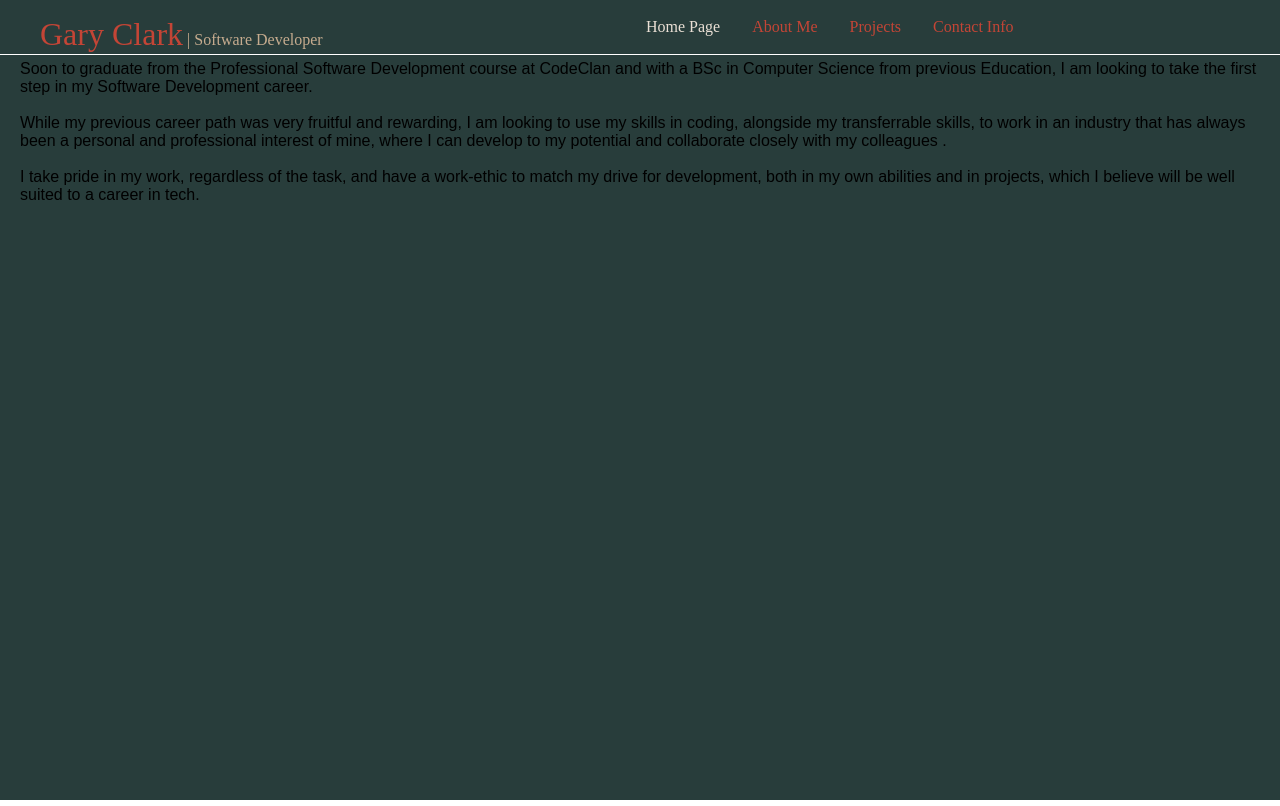
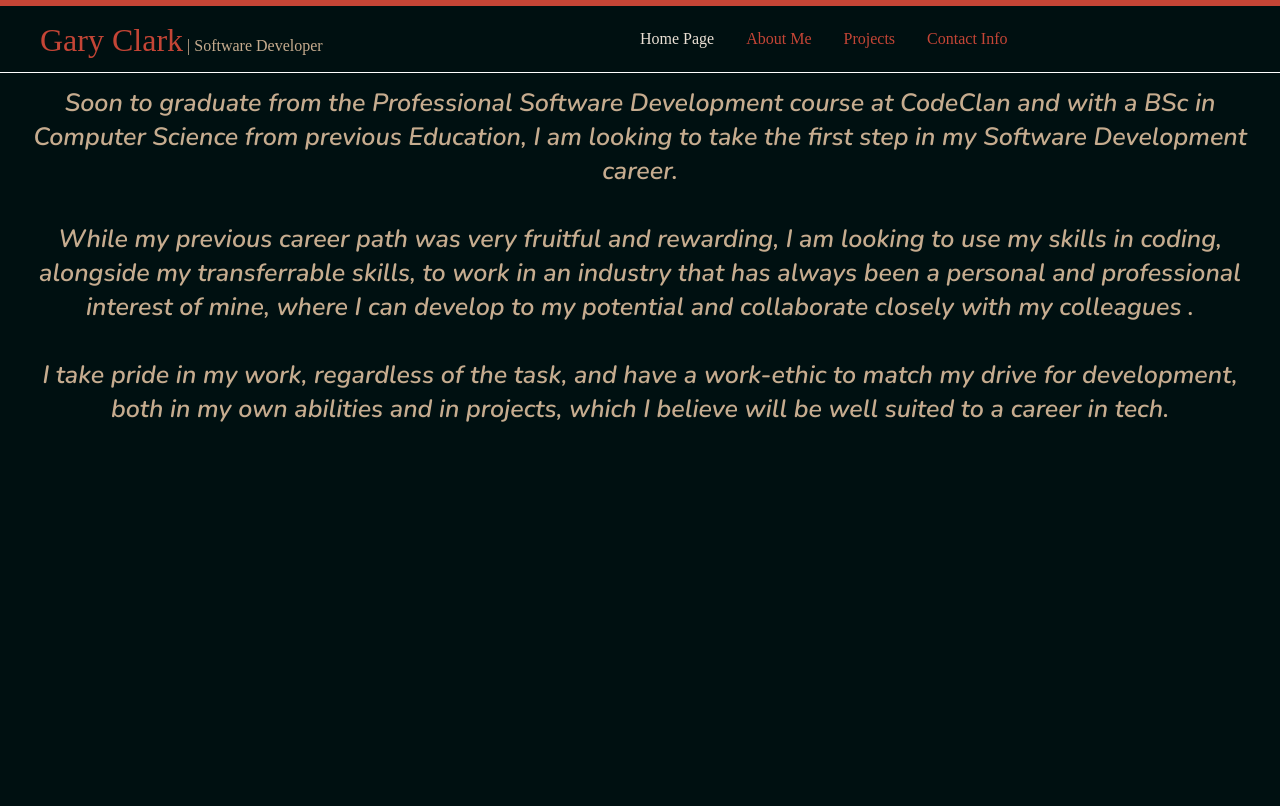
Before and after one commit to Gclark04432/React-Portfolio-Website, a React (Create React App) app: page /about in a window 1280 px wide. Built offline with nearby package versions, Linux system fonts and the light colour scheme.

Commit message:
add some css to logos and background color change

```diff
--- a/src/Components/AboutMeComponents/AboutMe.css
+++ b/src/Components/AboutMeComponents/AboutMe.css
@@ -1,6 +1,12 @@
+@import url('https://fonts.googleapis.com/css2?family=Nunito:ital,wght@1,600&display=swap');
+
+
 .about-me-main {
-  margin-top:30px;
+  margin-top: 50px;
   display: flex;
-  justify-content: center;
-  font-family: fantasy;
+  justify-self: center;
+  font-family: 'Nunito', sans-serif;
+  color: #C6AC8F;
+  font-size: 25px;
+  text-align: center;
 }
--- a/src/Components/HomePageComponents/HomePage.css
+++ b/src/Components/HomePageComponents/HomePage.css
@@ -1,3 +1,5 @@
+@import url('https://fonts.googleapis.com/css2?family=Nunito:ital,wght@1,600&display=swap');
+
 .home-page-content {
   height: 100vh;
   width: 100vw;
@@ -5,6 +7,7 @@
   display: grid;
   grid-template-rows: 1fr 6fr;
   margin-top: 23px;
+  font-family: 'Nunito', sans-serif;
 }
 
 .intro {
@@ -31,7 +34,7 @@
   display: flex;
   flex-direction: row;
   flex-wrap: wrap;
-  justify-content: space-between;
+  justify-content: space-around;
   background-color: white;
   width: 80%;
   height: 300px;
--- a/src/Components/HomePageComponents/HomePage.js
+++ b/src/Components/HomePageComponents/HomePage.js
@@ -24,20 +24,20 @@ function HomePage() {
         Based in edinburgh currently I have experience working on full-stack applications and am confident in a number of languages and technologies as my project showcase demonstrates.
       </p>
       <section className="tech-and-languages">
-        <img class="logo" src={rubyLogo} alt="Ruby"/>
-        <img class="logo" src={javaLogo} alt="Java"/>
-        <img class="logo" src={javascriptLogo} alt="Javascript"/>
-        <img class="logo" src={reactLogo} alt="JS React"/>
-        <img class="logo" src={swiftLogo} alt="Swift"/>
+        <img className="logo" src={rubyLogo} alt="Ruby"/>
+        <img className="logo" src={javaLogo} alt="Java"/>
+        <img className="logo" src={javascriptLogo} alt="Javascript"/>
+        <img className="logo" src={reactLogo} alt="JS React"/>
+        <img className="logo" src={swiftLogo} alt="Swift"/>
 
-        <img class="logo" src={htmlLogo} alt="HTML5"/>
-        <img class="logo" src={vueLogo} alt="JS Vue"/>
+        <img className="logo" src={htmlLogo} alt="HTML5"/>
+        <img className="logo" src={vueLogo} alt="JS Vue"/>
 
-        <img class="logo" src={intellijLogo} alt="Intelli J"/>
-        <img class="logo" src={jsonLogo} alt="Json"/>
-        <img class="logo" src={mongodbLogo} alt="MongoDB"/>
-        <img class="logo" src={postgresLogo} alt="Postgres"/>
-        <img class="logo" src={springLogo} alt="Java Spring"/>
+        <img className="logo" src={intellijLogo} alt="Intelli J"/>
+        <img className="logo" src={jsonLogo} alt="Json"/>
+        <img className="logo" src={mongodbLogo} alt="MongoDB"/>
+        <img className="logo" src={postgresLogo} alt="Postgres"/>
+        <img className="logo" src={springLogo} alt="Java Spring"/>
       </section>
     </article>
   )
--- a/src/Components/NavBarComponents/NavBar.css
+++ b/src/Components/NavBarComponents/NavBar.css
@@ -1,7 +1,7 @@
 .navbar-list{
   display: block;
   list-style: none;
-  margin: 2px;;
+  margin: 8px;
   padding: 8px;
   width: 50%;
   color: #C44536;
--- a/src/index.css
+++ b/src/index.css
@@ -1,4 +1,5 @@
 .App {
+  border-top: 6px solid #C44536;
   height: 100vh;
   width: 100vw;
   display: grid;
@@ -6,12 +7,12 @@
   top: 0;
   left: 0;
   position: absolute;
-  background-color: #283D3B;
+  background-color: #001011;
 }
 
 
 #nav {
-  background-color: #283D3B;
+  background-color: #001011;
   grid-row: 1;
   width: 100vw;
   position: absolute;
```
